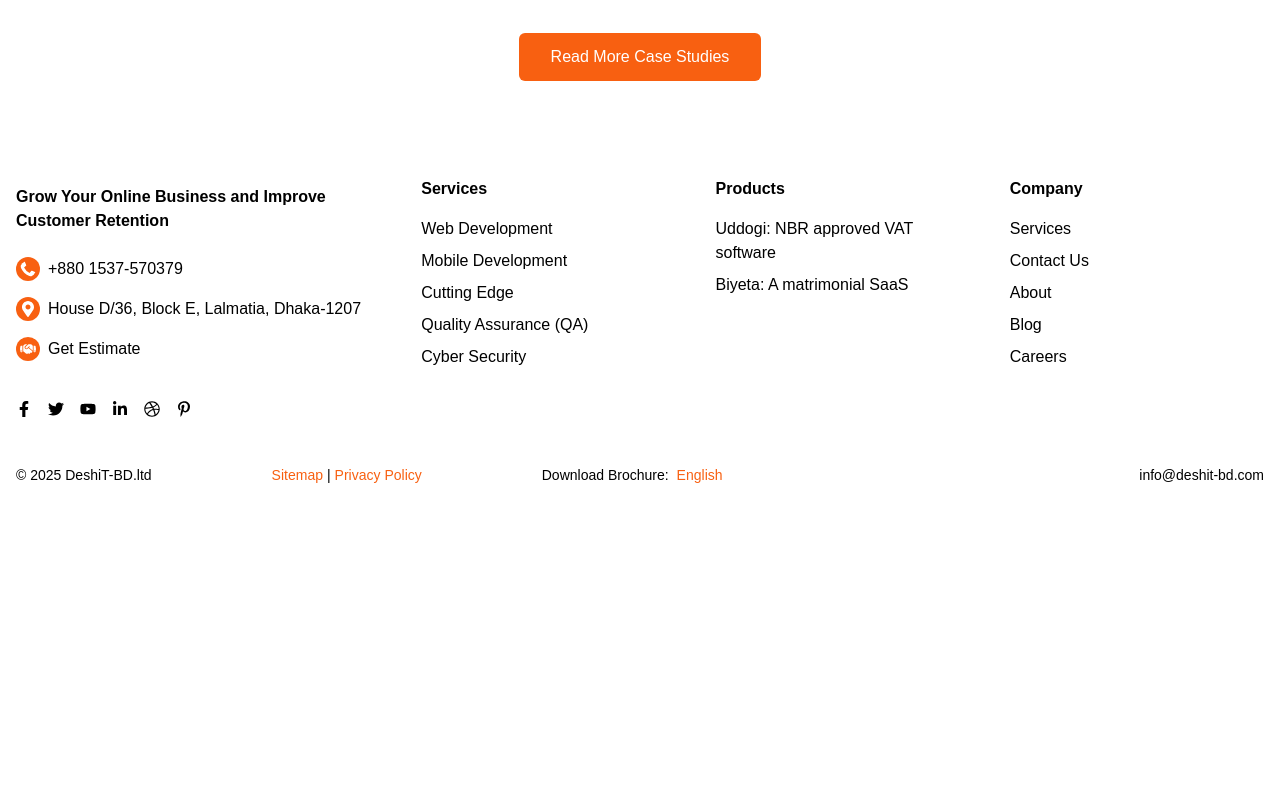
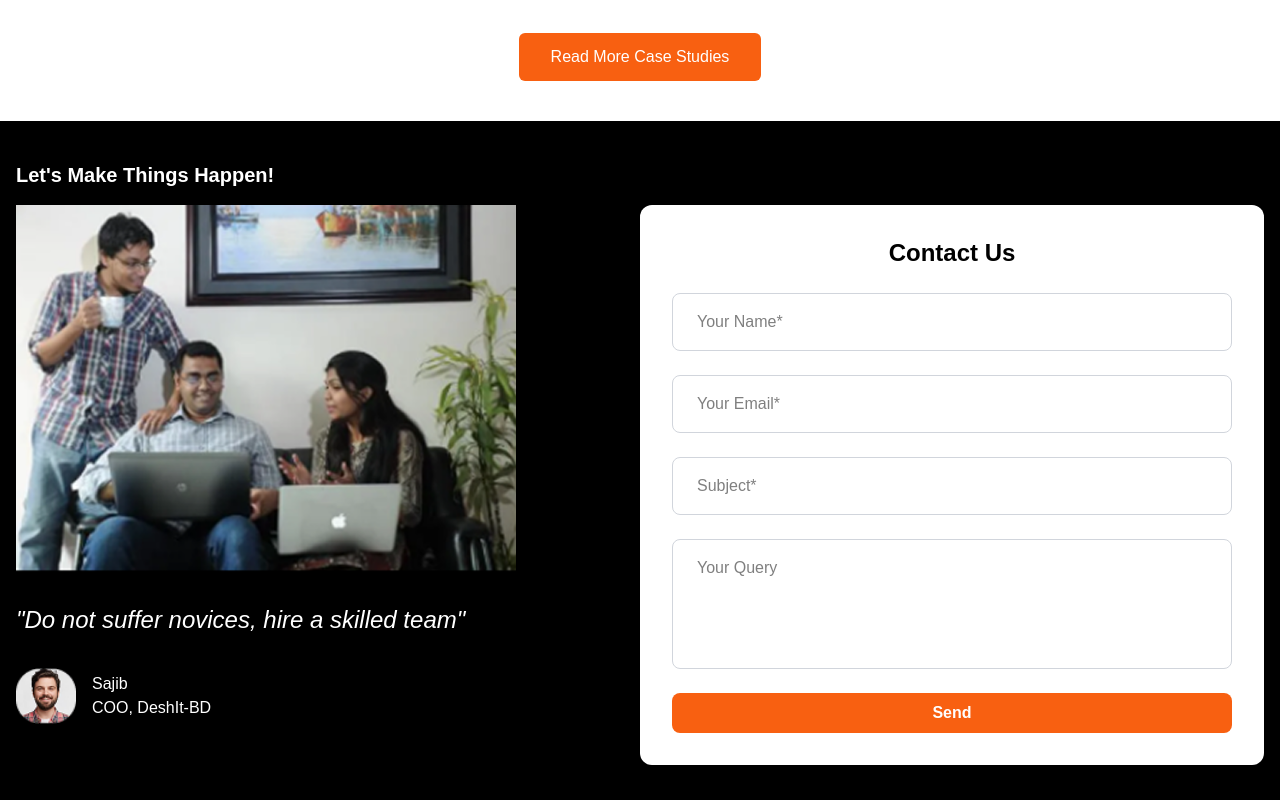
Before and after one commit to zubayerfarazi/deshit-ui, a Next.js app: page / in a window 1280 px wide. Shown: the part 6520-7320 px from the top of the page. Before the commit the page ends 7037 px from the top, so only its background shows below. Built offline with nearby package versions, Linux system fonts and the light colour scheme.

Commit message:
added contact page

```diff
--- a/src/app/(Home)/page.tsx
+++ b/src/app/(Home)/page.tsx
@@ -12,6 +12,7 @@ import WhyChooseUs from "@/views/Home/WhyChooseUs";
 import Award from "@/views/Home/Award";
 import Testimonial from "@/views/Home/Testimonial";
 import Portfolio from "@/views/Home/Portfolio";
+import Contact from "@/views/Home/Contact";
 
 const sectionClass = "container max-w-screen-xl mx-auto px-4";
 
@@ -54,6 +55,8 @@ const page = () => {
       <div className={sectionClass}>
         <Portfolio />
       </div>
+
+      <Contact />
     </>
   );
 };
--- /dev/null
+++ b/src/views/Home/Contact.tsx
@@ -0,0 +1,78 @@
+import Image from "next/image";
+import React from "react";
+
+const Contact = () => {
+  return (
+    <div className="bg-black">
+      <div className="container max-w-screen-xl mx-auto flex flex-col gap-4 px-4 py-10">
+        <p className="text-xl font-semibold text-white">
+          Let's Make Things Happen!
+        </p>
+        <div className="grid grid-cols-2">
+          <div>
+            <Image
+              src="/contact.png"
+              alt="contact"
+              width={500}
+              height={100}
+              priority
+            />
+            <p className="text-white text-2xl italic my-8">
+              "Do not suffer novices, hire a skilled team"
+            </p>
+            <div className="flex items-center gap-4 mt-4">
+              <Image
+                src="/contact-default.png"
+                alt="contact default"
+                width={60}
+                height={60}
+                priority
+              />
+              <div className="flex flex-col text-white">
+                <p>Sajib</p>
+                <p>COO, DeshIt-BD</p>
+              </div>
+            </div>
+          </div>
+
+          <div className="bg-white flex flex-col p-6 md:p-8 rounded-xl">
+            <p className="text-2xl font-semibold text-center mb-6">
+              Contact Us
+            </p>
+
+            <div className="flex flex-col gap-6">
+              <input
+                type="text"
+                placeholder="Your Name*"
+                className="w-full px-6 py-4 border border-gray-300 rounded-lg focus:outline-none focus:ring-1 focus:ring-[var(--primary-color)] transition"
+              />
+              <input
+                type="email"
+                placeholder="Your Email*"
+                className="w-full px-6 py-4 border border-gray-300 rounded-lg focus:outline-none focus:ring-1 focus:ring-[var(--primary-color)] transition"
+              />
+              <input
+                type="text"
+                placeholder="Subject*"
+                className="w-full px-6 py-4 border border-gray-300 rounded-lg focus:outline-none focus:ring-1 focus:ring-[var(--primary-color)] transition"
+              />
+              <textarea
+                rows={4}
+                placeholder="Your Query"
+                className="w-full px-6 py-4 border border-gray-300 rounded-lg focus:outline-none focus:ring-1 focus:ring-[var(--primary-color)] transition resize-none"
+              />
+            </div>
+
+            <div className="mt-6 w-full">
+              <button className="w-full bg-[var(--primary-color)] text-white font-semibold px-6 py-2 rounded-lg hover:bg-[var(--primary-color)] transition cursor-pointer">
+                Send
+              </button>
+            </div>
+          </div>
+        </div>
+      </div>
+    </div>
+  );
+};
+
+export default Contact;
```
Also changed, not shown: public/contact-default.png (added), public/contact.png (added).
